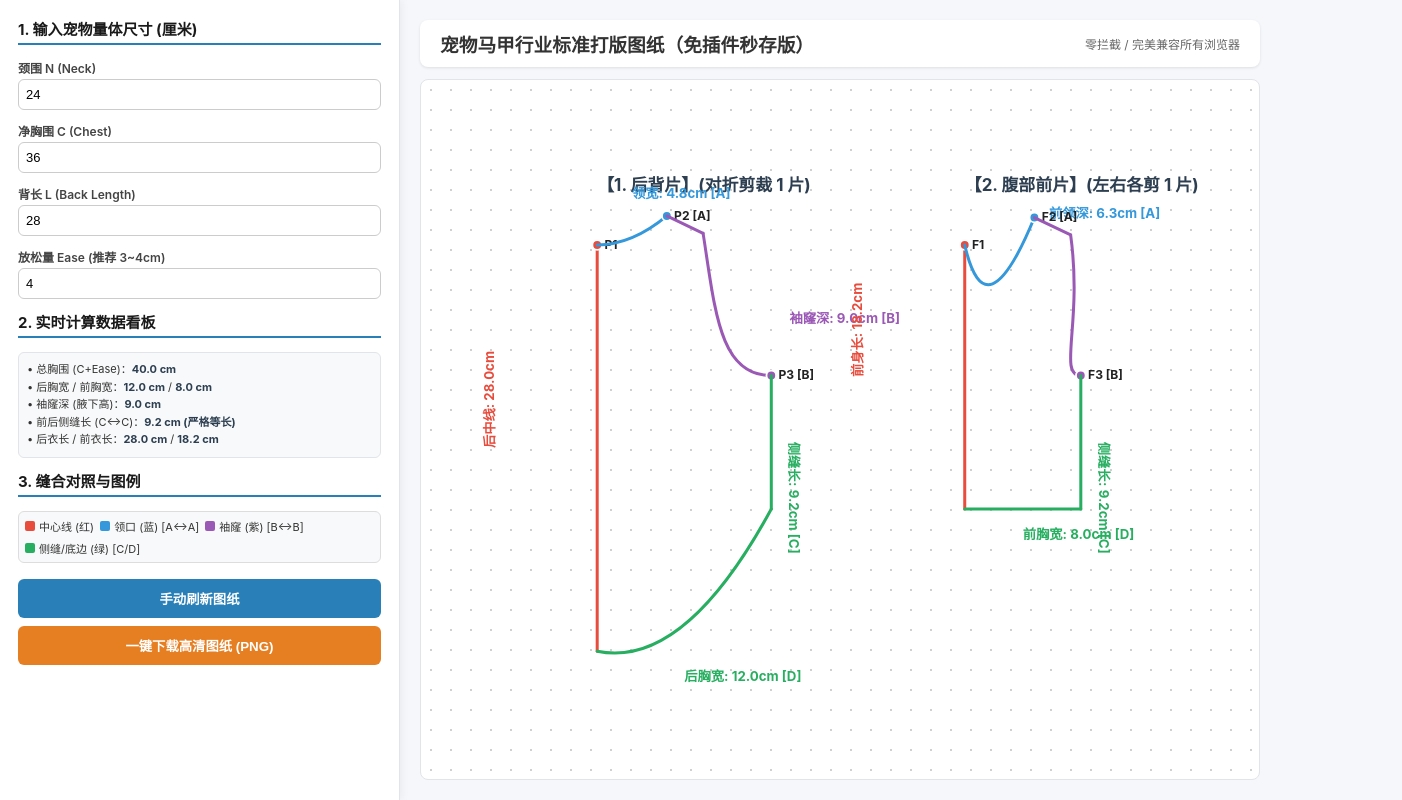
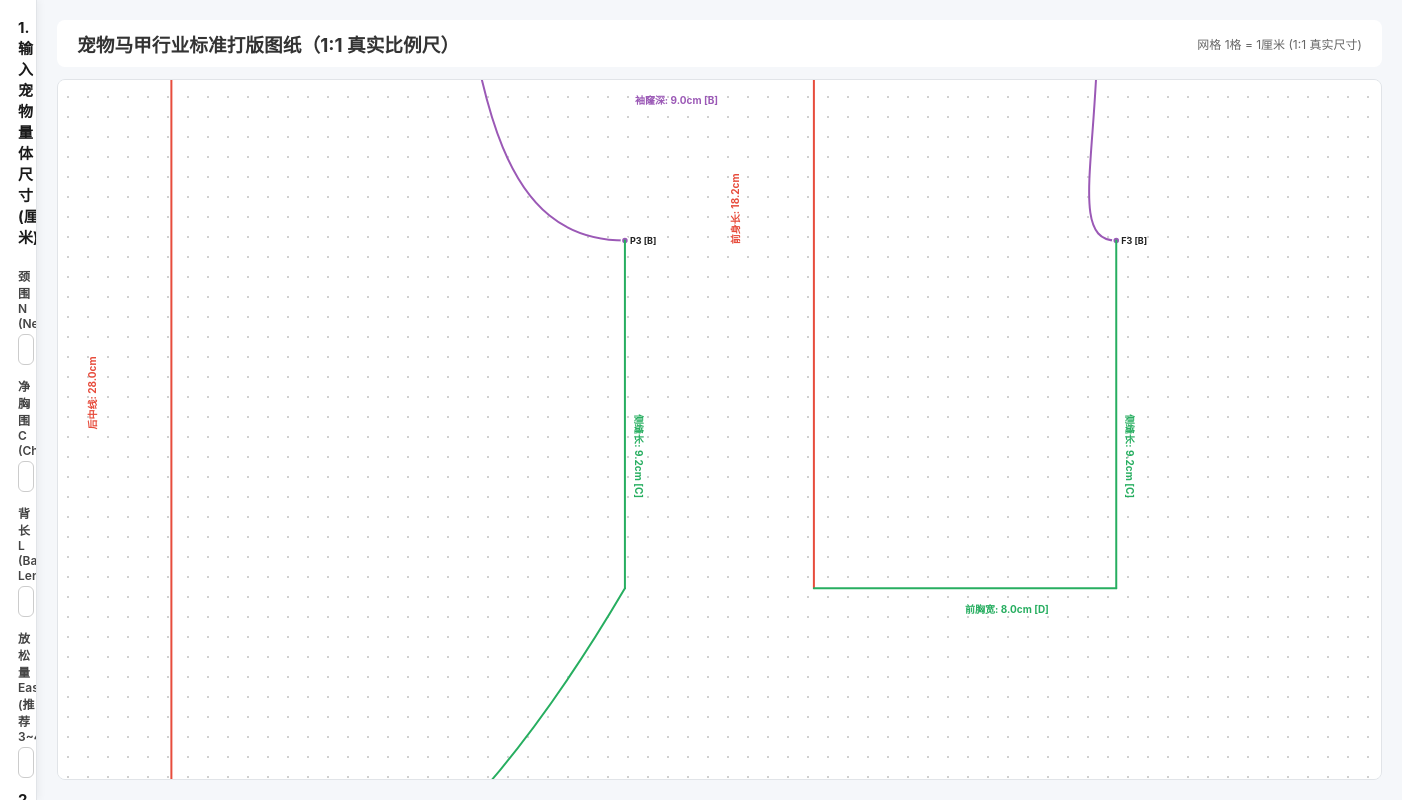
Before and after one commit to romxx9977-create/sogobu, a website: page pet-vest/index.html in a window 1280 px wide. Shown: the whole page, 1402 px wide, since content can reach past the window. Drawn offline with nearby package versions, Linux system fonts and the light colour scheme.

Commit message:
Update index.html

```diff
--- a/pet-vest/index.html
+++ b/pet-vest/index.html
@@ -3,24 +3,26 @@
 <head>
   <meta charset="UTF-8">
   <meta name="viewport" content="width=device-width, initial-scale=1.0">
-  <title>宠物马甲行业标准打版系统 - 稳定下载版</title>
+  <title>宠物马甲行业标准打版系统 - 1:1 A4 矢量拼图版</title>
+  <!-- 引入 jsPDF 核心库 -->
+  <script src="https://cdn.bootcdn.net/ajax/libs/jspdf/2.5.1/jspdf.umd.min.js"></script>
   <style>
     * { box-sizing: border-box; margin: 0; padding: 0; }
     body { font-family: -apple-system, BlinkMacSystemFont, "Segoe UI", Roboto, sans-serif; display: flex; height: 100vh; background-color: #f5f7fa; color: #333; }
-    .sidebar { width: 400px; background: #ffffff; padding: 18px; border-right: 1px solid #e1e4e8; display: flex; flex-direction: column; gap: 12px; overflow-y: auto; box-shadow: 2px 0 8px rgba(0,0,0,0.05); }
+    .sidebar { width: 420px; background: #ffffff; padding: 18px; border-right: 1px solid #e1e4e8; display: flex; flex-direction: column; gap: 12px; overflow-y: auto; box-shadow: 2px 0 8px rgba(0,0,0,0.05); }
     .sidebar h2 { font-size: 15px; color: #1a1a1a; border-bottom: 2px solid #2980b9; padding-bottom: 4px; margin-bottom: 2px; }
     .form-group { display: flex; flex-direction: column; gap: 3px; }
     .form-group label { font-size: 12px; font-weight: 600; color: #444; }
     .form-group input { padding: 7px; border: 1px solid #ccc; border-radius: 6px; font-size: 13px; outline: none; }
     .btn-group { display: flex; flex-direction: column; gap: 8px; margin-top: 4px; }
-    button { padding: 10px; border: none; border-radius: 6px; background-color: #2980b9; color: white; font-weight: bold; cursor: pointer; transition: background 0.2s; }
+    button { padding: 11px; border: none; border-radius: 6px; background-color: #2980b9; color: white; font-weight: bold; cursor: pointer; transition: background 0.2s; }
     button:hover { background-color: #1f618d; }
     button.secondary { background-color: #e67e22; }
     button.secondary:hover { background-color: #d35400; }
     .main-content { flex: 1; display: flex; flex-direction: column; padding: 20px; gap: 12px; }
-    .canvas-header { display: flex; justify-content: space-between; align-items: center; background: white; padding: 10px 20px; border-radius: 8px; box-shadow: 0 1px 3px rgba(0,0,0,0.1); }
+    .canvas-header { display: flex; justify-content: space-between; align-items: center; background: white; padding: 10px 20px; border-radius: 8px; box-shadow: 0 1px3px rgba(0,0,0,0.1); }
     .canvas-container { flex: 1; background: white; border-radius: 8px; border: 1px solid #e1e4e8; overflow: auto; position: relative; display: flex; justify-content: center; align-items: center; }
-    svg { width: 100%; height: 100%; background-image: radial-gradient(#d0d0d0 1px, transparent 1px); background-size: 20px 20px; }
+    svg { background-image: radial-gradient(#d0d0d0 1px, transparent 1px); background-size: 20px 20px; }
 
     .data-card { background: #f8f9fa; border: 1px solid #e1e4e8; border-radius: 6px; padding: 8px; font-size: 11px; line-height: 1.6; }
     .data-card b { color: #2c3e50; }
@@ -49,7 +51,7 @@
       <input type="number" id="ease" value="4" step="0.5" oninput="renderPattern()">
     </div>
 
-    <h2>2. 实时计算数据看板</h2>
+    <h2>2. 1:1 真实物理比例说明</h2>
     <div class="data-card" id="dataBoard"></div>
 
     <h2>3. 缝合对照与图例</h2>
@@ -62,22 +64,23 @@
 
     <div class="btn-group">
       <button onclick="renderPattern()">手动刷新图纸</button>
-      <button class="secondary" onclick="exportImage()">一键下载高清图纸 (PNG)</button>
+      <button class="secondary" onclick="exportA4TiledVectorPDF()">导出 1:1 A4 多页拼图 PDF</button>
     </div>
   </div>
 
   <div class="main-content">
     <div class="canvas-header">
-      <h3>宠物马甲行业标准打版图纸（免插件秒存版）</h3>
-      <span style="font-size: 12px; color: #666;">零拦截 / 完美兼容所有浏览器</span>
+      <h3>宠物马甲行业标准打版图纸（1:1 真实比例尺）</h3>
+      <span style="font-size: 12px; color: #666;">网格 1格 = 1厘米 (1:1 真实尺寸)</span>
     </div>
     <div class="canvas-container">
-      <svg id="patternCanvas" viewBox="-100 -120 1000 750"></svg>
+      <svg id="patternCanvas"></svg>
     </div>
   </div>
 
   <script>
-    const SCALE = 12;
+    // 1:1 核心比例：定义 1 厘米 = 37.795 像素 (CSS 1mm 约等于 3.7795 px，乘以 10 即 1cm = 37.795px)
+    const PPCM = 37.795;
 
     function renderPattern() {
       const N = parseFloat(document.getElementById('neck').value) || 0;
@@ -89,39 +92,40 @@
       const W_back = (C_total / 2) * 0.6;
       const W_front = (C_total / 2) * 0.4;
       const neckW = N / 5;
-      const neckD_back = 2.0;
-      const neckD_front = (N / 5) + 1.5;
       const armDepth = (C / 6) + 3.0;
       const L_front = L * 0.65;
       const sideSeamLen = L_front - armDepth;
 
       document.getElementById('dataBoard').innerHTML = `
+        • 比例模式：<b>严格 1:1 真实物理尺寸 (1cm = 37.8px)</b><br>
         • 总胸围 (C+Ease)：<b>${C_total.toFixed(1)} cm</b><br>
-        • 后胸宽 / 前胸宽：<b>${W_back.toFixed(1)} cm</b> / <b>${W_front.toFixed(1)} cm</b><br>
-        • 袖窿深 (腋下高)：<b>${armDepth.toFixed(1)} cm</b><br>
-        • 前后侧缝长 (C↔C)：<b>${sideSeamLen.toFixed(1)} cm (严格等长)</b><br>
-        • 后衣长 / 前衣长：<b>${L.toFixed(1)} cm</b> / <b>${L_front.toFixed(1)} cm</b>
+        • 后背片宽×高：<b>${W_back.toFixed(1)}cm × ${L.toFixed(1)}cm</b><br>
+        • 腹前片宽×高：<b>${W_front.toFixed(1)}cm × ${L_front.toFixed(1)}cm</b><br>
+        • 提示：A4纸宽21cm，图纸将自动切片为多页A4。
       `;
 
       const svg = document.getElementById('patternCanvas');
       svg.innerHTML = '';
 
+      // 根据真实厘米计算 SVG 画布总大小
+      const totalWidthCm = W_back + W_front + 15; // 加上左右间距
+      const totalHeightCm = Math.max(L, L_front) + 6;
+
+      svg.setAttribute("width", totalWidthCm * PPCM);
+      svg.setAttribute("height", totalHeightCm * PPCM);
+      svg.setAttribute("viewBox", `0 0 ${totalWidthCm * PPCM} ${totalHeightCm * PPCM}`);
+
       const backGroup = document.createElementNS("http://www.w3.org/2000/svg", "g");
-      backGroup.setAttribute("transform", "translate(80, 80)");
+      backGroup.setAttribute("transform", `translate(${3 * PPCM}, ${3 * PPCM})`);
 
       const frontGroup = document.createElementNS("http://www.w3.org/2000/svg", "g");
-      frontGroup.setAttribute("transform", `translate(${ W_back * SCALE + 240 }, 80)`);
+      frontGroup.setAttribute("transform", `translate(${ (W_back + 8) * PPCM }, ${3 * PPCM})`);
 
       svg.appendChild(backGroup);
       svg.appendChild(frontGroup);
 
       drawStandardBack(backGroup, N, C, L, C_total);
       drawStandardFront(frontGroup, N, C, L, C_total);
-
-      setTimeout(() => {
-         const bbox = svg.getBBox();
-         svg.setAttribute("viewBox", `${bbox.x - 50} ${bbox.y - 50} ${bbox.width + 100} ${bbox.height + 100}`);
-      }, 50);
     }
 
     function drawStandardBack(group, N, C, L, C_total) {
@@ -135,34 +139,34 @@
       const sideSeamLen = L_front - armDepth;
       const sideBottomY = armDepth + sideSeamLen;
 
-      const pW = W * SCALE;
-      const pNeckW = neckW * SCALE;
-      const pNeckD = neckD * SCALE;
-      const pArmDepth = armDepth * SCALE;
-      const pShoulderX = (neckW + shoulderLen) * SCALE;
-      const pShoulderY = (-neckD + shoulderSlope) * SCALE;
-      const pL = L * SCALE;
-      const pSideBottomY = sideBottomY * SCALE;
+      const pW = W * PPCM;
+      const pNeckW = neckW * PPCM;
+      const pNeckD = neckD * PPCM;
+      const pArmDepth = armDepth * PPCM;
+      const pShoulderX = (neckW + shoulderLen) * PPCM;
+      const pShoulderY = (-neckD + shoulderSlope) * PPCM;
+      const pL = L * PPCM;
+      const pSideBottomY = sideBottomY * PPCM;
 
-      addText(group, 0, -45, "【1. 后背片】(对折剪裁 1 片)", "#2c3e50", 14, 0);
-      addLine(group, 0, 0, 0, pL, "#e74c3c", 2.5);
-      addText(group, -85, pL / 2, `后中线: ${L.toFixed(1)}cm`, "#e74c3c", 11, -90);
+      addText(group, 0, -35, "【1. 后背片】(对折剪裁 1 片 - 1:1)", "#2c3e50", 14, 0);
+      addLine(group, 0, 0, 0, pL, "#e74c3c", 2);
+      addText(group, -75, pL / 2, `后中线: ${L.toFixed(1)}cm`, "#e74c3c", 10, -90);
       addDot(group, 0, 0, "P1", "#e74c3c");
 
-      addCurve(group, `M 0 0 Q ${pNeckW * 0.5} 0 ${pNeckW} ${-pNeckD}`, "#3498db", 2.5);
-      addText(group, pNeckW / 2, -pNeckD - 15, `领宽: ${neckW.toFixed(1)}cm [A]`, "#3498db", 11, 0);
+      addCurve(group, `M 0 0 Q ${pNeckW * 0.5} 0 ${pNeckW} ${-pNeckD}`, "#3498db", 2);
+      addText(group, pNeckW / 2, -pNeckD - 12, `领宽: ${neckW.toFixed(1)}cm [A]`, "#3498db", 10, 0);
       addDot(group, pNeckW, -pNeckD, "P2 [A]", "#3498db");
 
-      addLine(group, pNeckW, -pNeckD, pShoulderX, pShoulderY, "#9b59b6", 2.5);
-      addCurve(group, `M ${pShoulderX} ${pShoulderY} C ${pShoulderX + 10} ${pArmDepth * 0.5}, ${pW * 0.7} ${pArmDepth}, ${pW} ${pArmDepth}`, "#9b59b6", 2.5);
-      addText(group, pW + 15, pArmDepth * 0.6, `袖窿深: ${armDepth.toFixed(1)}cm [B]`, "#9b59b6", 11, 0);
+      addLine(group, pNeckW, -pNeckD, pShoulderX, pShoulderY, "#9b59b6", 2);
+      addCurve(group, `M ${pShoulderX} ${pShoulderY} C ${pShoulderX + 30} ${pArmDepth * 0.5}, ${pW * 0.7} ${pArmDepth}, ${pW} ${pArmDepth}`, "#9b59b6", 2);
+      addText(group, pW + 10, pArmDepth * 0.6, `袖窿深: ${armDepth.toFixed(1)}cm [B]`, "#9b59b6", 10, 0);
       addDot(group, pW, pArmDepth, "P3 [B]", "#9b59b6");
 
-      addLine(group, pW, pArmDepth, pW, pSideBottomY, "#27ae60", 2.5);
-      addText(group, pW + 15, (pArmDepth + pSideBottomY) / 2, `侧缝长: ${sideSeamLen.toFixed(1)}cm [C]`, "#27ae60", 11, 90);
+      addLine(group, pW, pArmDepth, pW, pSideBottomY, "#27ae60", 2);
+      addText(group, pW + 10, (pArmDepth + pSideBottomY) / 2, `侧缝长: ${sideSeamLen.toFixed(1)}cm [C]`, "#27ae60", 10, 90);
 
-      addCurve(group, `M ${pW} ${pSideBottomY} Q ${pW * 0.5} ${pL + 15} 0 ${pL}`, "#27ae60", 2.5);
-      addText(group, pW / 2, pL + 25, `后胸宽: ${W.toFixed(1)}cm [D]`, "#27ae60", 11, 0);
+      addCurve(group, `M ${pW} ${pSideBottomY} Q ${pW * 0.5} ${pL + 15} 0 ${pL}`, "#27ae60", 2);
+      addText(group, pW / 2, pL + 25, `后胸宽: ${W.toFixed(1)}cm [D]`, "#27ae60", 10, 0);
     }
 
     function drawStandardFront(group, N, C, L, C_total) {
@@ -175,32 +179,32 @@
       const L_front = L * 0.65;
       const sideSeamLen = L_front - armDepth;
 
-      const pW = W * SCALE;
-      const pNeckW = neckW * SCALE;
-      const pNeckD = neckD * SCALE;
-      const pArmDepth = armDepth * SCALE;
-      const pShoulderX = (neckW + shoulderLen) * SCALE;
-      const pShoulderY = (-neckD * 0.3 + shoulderSlope) * SCALE;
-      const pL_front = L_front * SCALE;
+      const pW = W * PPCM;
+      const pNeckW = neckW * PPCM;
+      const pNeckD = neckD * PPCM;
+      const pArmDepth = armDepth * PPCM;
+      const pShoulderX = (neckW + shoulderLen) * PPCM;
+      const pShoulderY = (-neckD * 0.3 + shoulderSlope) * PPCM;
+      const pL_front = L_front * PPCM;
 
-      addText(group, 0, -45, "【2. 腹部前片】(左右各剪 1 片)", "#2c3e50", 14, 0);
-      addLine(group, 0, 0, 0, pL_front, "#e74c3c", 2.5);
-      addText(group, -85, pL_front / 2, `前身长: ${L_front.toFixed(1)}cm`, "#e74c3c", 11, -90);
+      addText(group, 0, -35, "【2. 腹部前片】(左右各剪 1 片 - 1:1)", "#2c3e50", 14, 0);
+      addLine(group, 0, 0, 0, pL_front, "#e74c3c", 2);
+      addText(group, -75, pL_front / 2, `前身长: ${L_front.toFixed(1)}cm`, "#e74c3c", 10, -90);
       addDot(group, 0, 0, "F1", "#e74c3c");
 
-      addCurve(group, `M 0 0 Q ${pNeckW * 0.3} ${pNeckD} ${pNeckW} ${-pNeckD * 0.3}`, "#3498db", 2.5);
-      addText(group, pNeckW + 12, -pNeckD * 0.3, `前领深: ${neckD.toFixed(1)}cm [A]`, "#3498db", 11, 0);
+      addCurve(group, `M 0 0 Q ${pNeckW * 0.3} ${pNeckD} ${pNeckW} ${-pNeckD * 0.3}`, "#3498db", 2);
+      addText(group, pNeckW + 10, -pNeckD * 0.3, `前领深: ${neckD.toFixed(1)}cm [A]`, "#3498db", 10, 0);
       addDot(group, pNeckW, -pNeckD * 0.3, "F2 [A]", "#3498db");
 
-      addLine(group, pNeckW, -pNeckD * 0.3, pShoulderX, pShoulderY, "#9b59b6", 2.5);
-      addCurve(group, `M ${pShoulderX} ${pShoulderY} C ${pShoulderX + 10} ${pArmDepth * 0.6}, ${pW * 0.8} ${pArmDepth}, ${pW} ${pArmDepth}`, "#9b59b6", 2.5);
+      addLine(group, pNeckW, -pNeckD * 0.3, pShoulderX, pShoulderY, "#9b59b6", 2);
+      addCurve(group, `M ${pShoulderX} ${pShoulderY} C ${pShoulderX + 30} ${pArmDepth * 0.6}, ${pW * 0.8} ${pArmDepth}, ${pW} ${pArmDepth}`, "#9b59b6", 2);
       addDot(group, pW, pArmDepth, "F3 [B]", "#9b59b6");
 
-      addLine(group, pW, pArmDepth, pW, pL_front, "#27ae60", 2.5);
-      addText(group, pW + 15, (pArmDepth + pL_front) / 2, `侧缝长: ${sideSeamLen.toFixed(1)}cm [C]`, "#27ae60", 11, 90);
+      addLine(group, pW, pArmDepth, pW, pL_front, "#27ae60", 2);
+      addText(group, pW + 10, (pArmDepth + pL_front) / 2, `侧缝长: ${sideSeamLen.toFixed(1)}cm [C]`, "#27ae60", 10, 90);
 
-      addLine(group, pW, pL_front, 0, pL_front, "#27ae60", 2.5);
-      addText(group, pW / 2, pL_front + 25, `前胸宽: ${W.toFixed(1)}cm [D]`, "#27ae60", 11, 0);
+      addLine(group, pW, pL_front, 0, pL_front, "#27ae60", 2);
+      addText(group, pW / 2, pL_front + 25, `前胸宽: ${W.toFixed(1)}cm [D]`, "#27ae60", 10, 0);
     }
 
     function addLine(g, x1, y1, x2, y2, color, width) {
@@ -220,13 +224,13 @@
 
     function addDot(g, cx, cy, label, color) {
       const c = document.createElementNS("http://www.w3.org/2000/svg", "circle");
-      c.setAttribute("cx", cx); c.setAttribute("cy", cy); c.setAttribute("r", "4");
+      c.setAttribute("cx", cx); c.setAttribute("cy", cy); c.setAttribute("r", "3.5");
       c.setAttribute("style", `fill: ${color}; stroke: #fff; stroke-width: 1.5;`);
       g.appendChild(c);
 
       const t = document.createElementNS("http://www.w3.org/2000/svg", "text");
-      t.setAttribute("x", cx + 6); t.setAttribute("y", cy + 3);
-      t.setAttribute("style", `font-size: 10px; fill: #222; font-weight: bold;`);
+      t.setAttribute("x", cx + 5); t.setAttribute("y", cy + 3);
+      t.setAttribute("style", `font-size: 9px; fill: #222; font-weight: bold;`);
       t.textContent = label;
       g.appendChild(t);
     }
@@ -240,37 +244,96 @@
       g.appendChild(t);
     }
 
-    // 采用原生 Base64 编码下载，绝对不会出现没反应的情况
-    function exportImage() {
+    // 核心：1:1 真实尺寸切片多页 A4 PDF 导出
+    function exportA4TiledVectorPDF() {
+      const { jsPDF } = window.jspdf;
       const svgElement = document.getElementById('patternCanvas');
-      const bbox = svgElement.getBBox();
-      const svgString = new XMLSerializer().serializeToString(svgElement);
 
+      // A4 纸张尺寸（毫米与点数的转换）
+      // A4 宽 210mm, 高 297mm。去掉每边 10mm 边距，实际打印区域为 190mm × 277mm
+      const marginMm = 10;
+      const a4W_mm = 210;
+      const a4H_mm = 297;
+      const printableW_mm = a4W_mm - (marginMm * 2); // 190mm
+      const printableH_mm = a4H_mm - (marginMm * 2); // 277mm
+
+      // 将毫米转换为 SVG 像素 (1mm = 3.7795px)
+      const printableW_px = printableW_mm * 3.7795;
+      const printableH_px = printableH_mm * 3.7795;
+
+      const totalW_px = parseFloat(svgElement.getAttribute("width"));
+      const totalH_px = parseFloat(svgElement.getAttribute("height"));
+
+      // 计算需要切成几行几列 A4 纸
+      const cols = Math.ceil(totalW_px / printableW_px);
+      const rows = Math.ceil(totalH_px / printableH_px);
+
+      // 创建高清晰度临时 Canvas 用于切片渲染
       const canvas = document.createElement('canvas');
-      canvas.width = (bbox.width + 100) * 2; // 2倍超高清
-      canvas.height = (bbox.height + 100) * 2;
       const ctx = canvas.getContext('2d');
+      canvas.width = totalW_px * 2;   // 2倍高清采样
+      canvas.height = totalH_px * 2;
+      ctx.scale(2, 2);
 
       ctx.fillStyle = '#ffffff';
-      ctx.fillRect(0, 0, canvas.width, canvas.height);
-      ctx.scale(2, 2);
+      ctx.fillRect(0, 0, totalW_px, totalH_px);
 
+      const svgString = new XMLSerializer().serializeToString(svgElement);
       const blob = new Blob([svgString], { type: 'image/svg+xml;charset=utf-8' });
       const URL = window.URL || window.webkitURL || window;
       const blobURL = URL.createObjectURL(blob);
 
       const image = new Image();
       image.onload = function() {
-        ctx.drawImage(image, 50 - bbox.x, 50 - bbox.y);
+        ctx.drawImage(image, 0, 0);
         URL.revokeObjectURL(blobURL);
 
-        const dataURL = canvas.toDataURL('image/png');
-        const link = document.createElement('a');
-        link.download = `宠物马甲标准图纸_${new Date().toISOString().slice(0,10)}.png`;
-        link.href = dataURL;
-        document.body.appendChild(link);
-        link.click();
-        document.body.removeChild(link);
+        // 初始化 jsPDF，使用毫米单位（mm）
+        const doc = new jsPDF('p', 'mm', 'a4');
+        let pageCount = 1;
+
+        for (let r = 0; r < rows; r++) {
+          for (let c = 0; c < cols; c++) {
+            if (pageCount > 1) doc.addPage();
+
+            // 当前切片在大图中的像素坐标
+            const srcX_px = c * printableW_px;
+            const srcY_px = r * printableH_px;
+
+            // 裁剪该区域并画到小 canvas
+            const tileCanvas = document.createElement('canvas');
+            tileCanvas.width = printableW_px * 2;
+            tileCanvas.height = printableH_px * 2;
+            const tileCtx = tileCanvas.getContext('2d');
+
+            tileCtx.fillStyle = '#ffffff';
+            tileCtx.fillRect(0, 0, tileCanvas.width, tileCanvas.height);
+
+            tileCtx.drawImage(
+              canvas,
+              srcX_px * 2, srcY_px * 2, printableW_px * 2, printableH_px * 2,
+              0, 0, printableW_px * 2, printableH_px * 2
+            );
+
+            const tileData = tileCanvas.toDataURL('image/png');
+
+            // 1:1 贴入 A4 纸的指定边距位置
+            doc.addImage(tileData, 'PNG', marginMm, marginMm, printableW_mm, printableH_mm);
+
+            // 绘制拼图网格指引边框与页码（方便打印后裁剪粘贴）
+            doc.setDrawColor(41, 128, 185);
+            doc.setLineWidth(0.2);
+            doc.rect(marginMm, marginMm, printableW_mm, printableH_mm);
+
+            doc.setFontSize(9);
+            doc.setTextColor(41, 128, 185);
+            doc.text(`[1:1 宠物打版系统] A4 拼图页码: 第 ${r + 1} 行, 第 ${c + 1} 列 (总共 ${rows}行${cols}列)`, marginMm + 2, marginMm + 5);
+
+            pageCount++;
+          }
+        }
+
+        doc.save(`宠物马甲_1对1真实比例图纸_${new Date().toISOString().slice(0,10)}.pdf`);
       };
       image.src = blobURL;
     }
```
